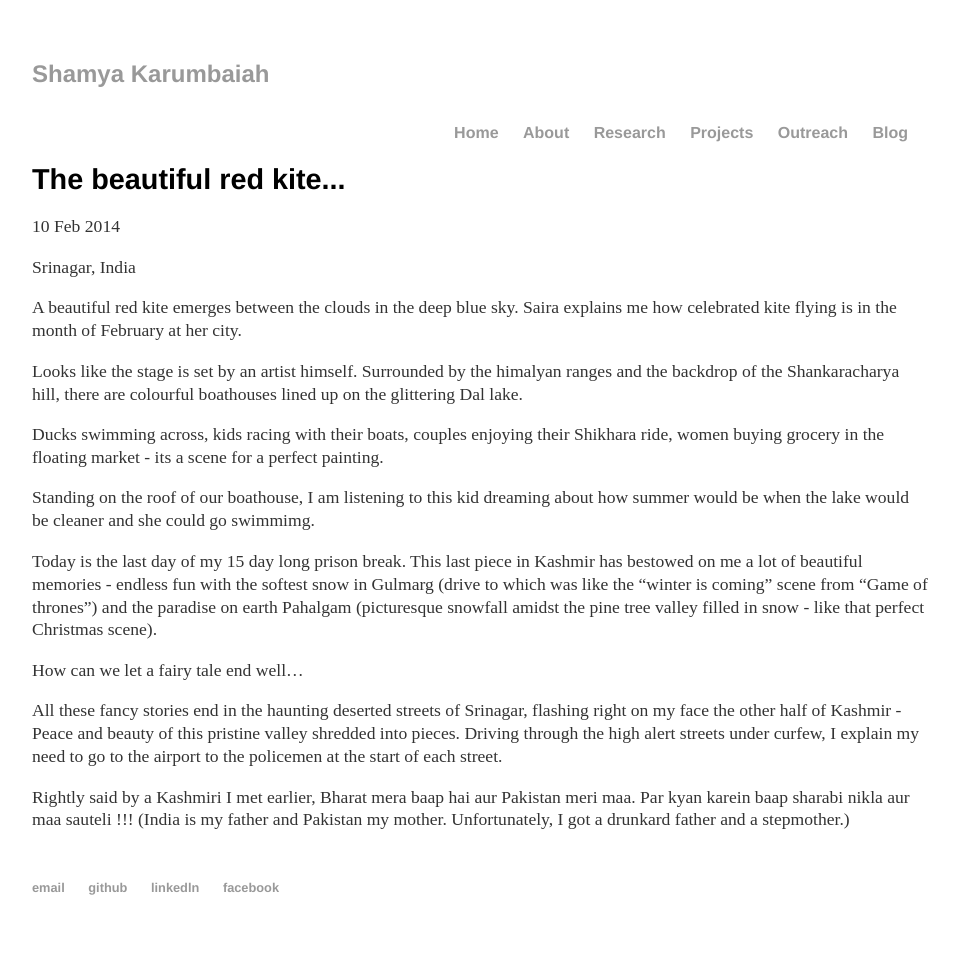
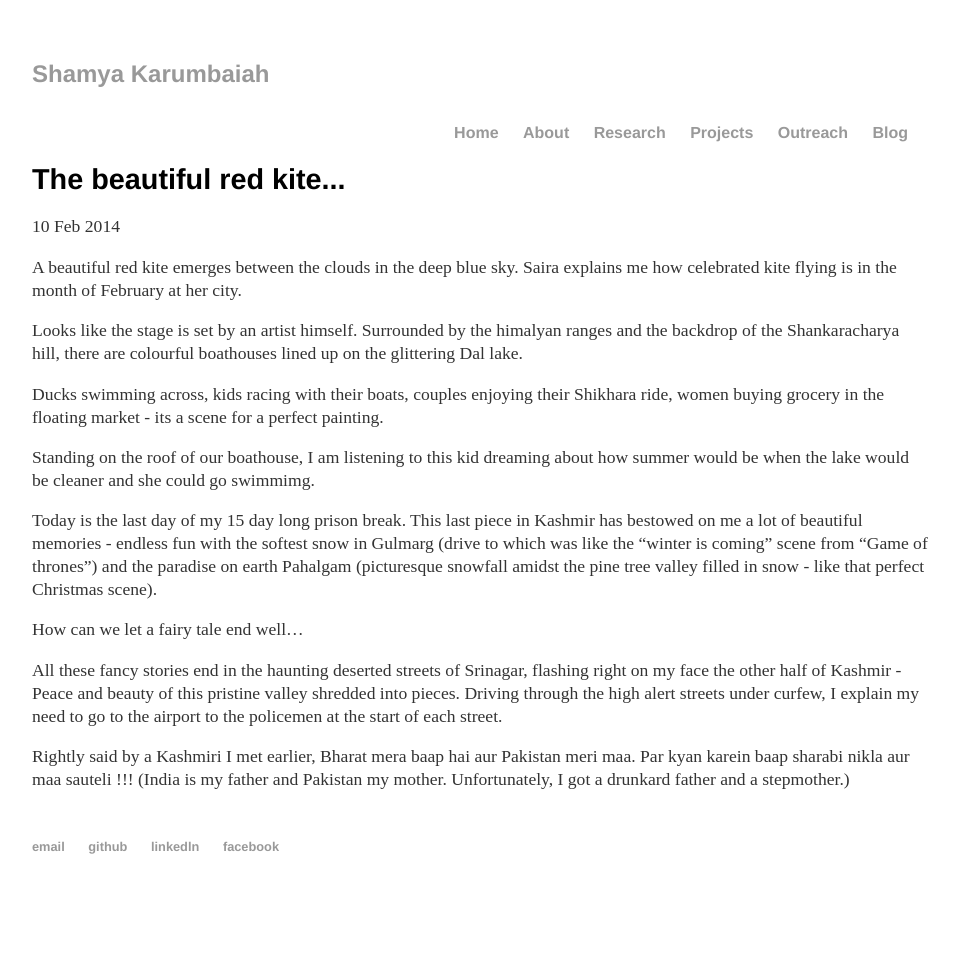
Before and after one commit to Shamya/shamyatest.github.io, a Jekyll site: the page built from _posts/2014-02-10-red-kite.md, in a window 1280 px wide. Shown: the whole page, without its empty margins (160-1119 px from the left). Built offline with Jekyll 4.4.1, drawn with Linux system fonts in a browser that asks for light colours; after the commit the page ends 914 px from its top, so only the background shows below that.

Commit message:
Update post.html

```diff
--- a/_layouts/post.html
+++ b/_layouts/post.html
@@ -4,8 +4,7 @@
 <br>
 
 <h1>{{ page.title }}</h1>
-<p class="meta">{{ page.date | date_to_string }} </p>
-<p class="meta">{{ page.place }}</>
+<p class="meta">{{ page.date | date_to_string, page.place}} </p>
 <div class="post">
   {{ content }}
 </div>
```
